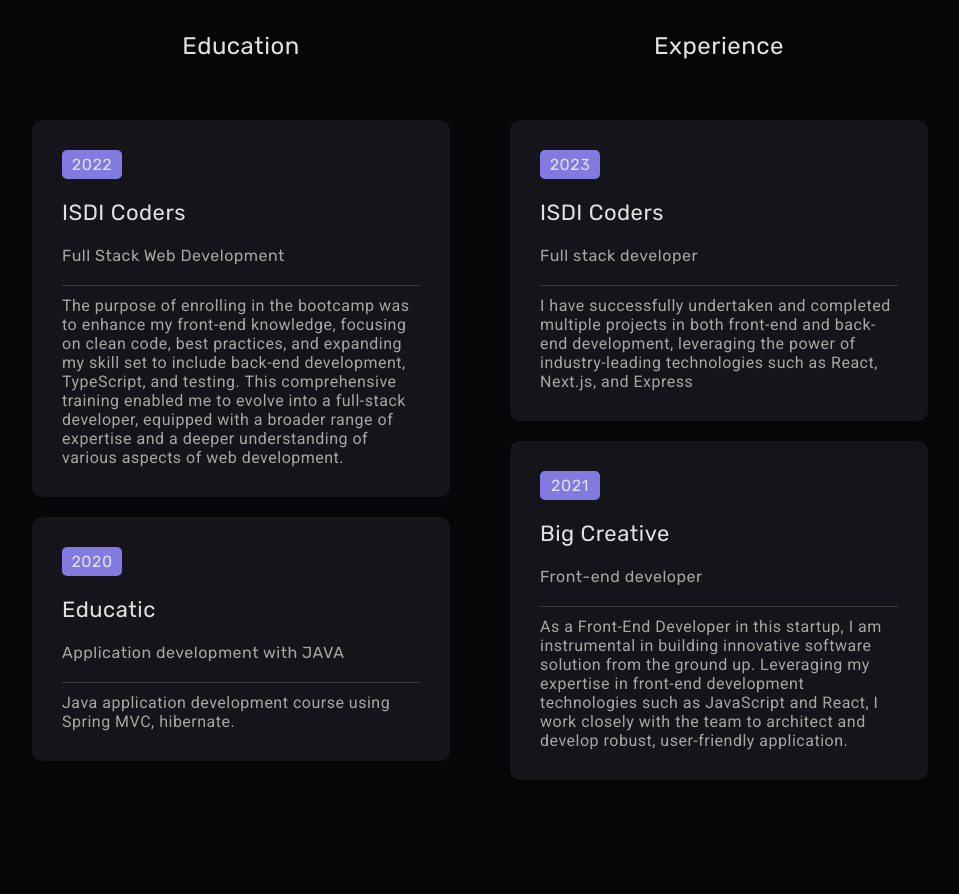
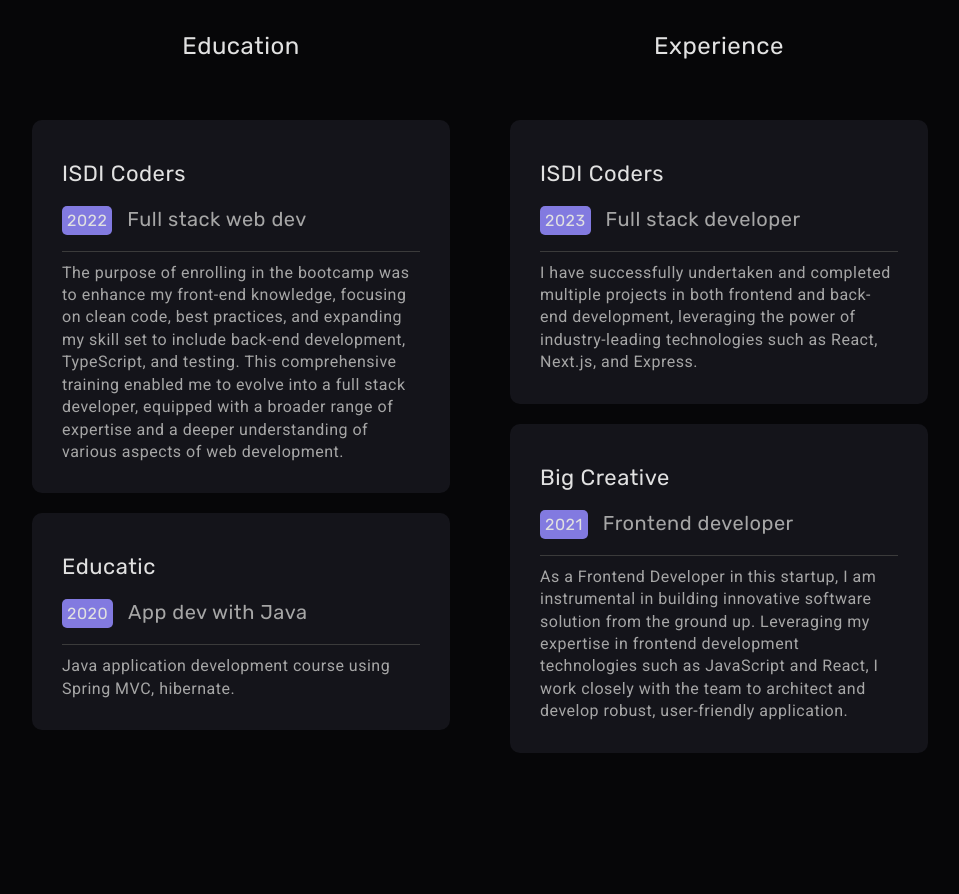
Before and after one commit to sergey-shapo/my-page, a React (Vite) app: page / in a window 1280 px wide. Shown: the part 1040-1934 px from the top of the page, without its empty margins (160-1119 px from the left). Built offline with nearby package versions, Linux system fonts and the light colour scheme.

Commit message:
Refactor Card components styles

```diff
--- a/src/components/Card/Card.tsx
+++ b/src/components/Card/Card.tsx
@@ -15,9 +15,11 @@
 }: CardProps): React.ReactElement => {
   return (
     <CardStyled>
-      <span className="year">{year}</span>
-      <h2>{heading}</h2>
-      <div className="card-info">{where}</div>
+      <h2> {heading}</h2>
+      <div className="card-info">
+        <span className="year">{year}</span>
+        {where}
+      </div>
       <div className="card-description">{description}</div>
     </CardStyled>
   );
--- a/src/components/Card/CardStyled.tsx
+++ b/src/components/Card/CardStyled.tsx
@@ -22,11 +22,14 @@
   .card-description {
     font-size: ${(props) => props.theme.fontSizes.smaller};
     font-family: ${(props) => props.theme.fonts.primary};
+    line-height: 140%;
   }
 
   .card-info {
     border-bottom: 1px solid #3b3b3b;
     padding-bottom: 20px;
+    font-size: clamp(13px, 5vw, 20px);
+    white-space: nowrap;
 
     /* line-height: 2; */
   }
@@ -36,12 +39,12 @@
     background-color: ${(props) => props.theme.colors.primary};
     border-radius: 5px;
     padding: 5px;
-    margin-right: 5px;
+    margin-right: 15px;
     text-align: center;
     max-width: 60px;
   }
 
-  @media screen and (max-width: 1050px) {
+  /* @media screen and (max-width: 1050px) {
     .card-info {
       display: flex;
       flex-direction: column;
@@ -53,7 +56,7 @@
     }
 
     gap: 12px;
-  }
+  } */
 `;
 
 export default CardStyled;
--- a/src/components/Main/MainStyled.ts
+++ b/src/components/Main/MainStyled.ts
@@ -56,6 +56,14 @@
     font-size: 38px;
     line-height: 40px;
     white-space: nowrap;
+  }
+
+  .about-area img {
+    max-width: 380px;
+    min-width: 300px;
+    height: auto;
+    max-height: 100%;
+    width: 100%;
   }
 
   .resume-area span {
--- a/src/resume.ts
+++ b/src/resume.ts
@@ -3,17 +3,17 @@
 export const education: CardProps[] = [
   {
     heading: "ISDI Coders",
-    rol: "Full Stack Web Development",
+    rol: "Full stack web dev",
     year: "2022",
     description: `The purpose of enrolling in the bootcamp was to enhance my front-end knowledge,
 focusing on clean code, best practices, and expanding my skill set to include back-end
 development, TypeScript, and testing. This comprehensive training enabled me to
-evolve into a full-stack developer, equipped with a broader range of expertise and a
+evolve into a full stack developer, equipped with a broader range of expertise and a
 deeper understanding of various aspects of web development.`,
   },
   {
     heading: "Educatic",
-    rol: "Application development with JAVA",
+    rol: "App dev with Java",
     year: "2020",
     description:
       "Java application development course using Spring MVC, hibernate.",
@@ -25,17 +25,17 @@
     heading: "ISDI Coders",
     rol: "Full stack developer",
     year: "2023",
-    description: `I have successfully undertaken and completed multiple projects in both front-end and
+    description: `I have successfully undertaken and completed multiple projects in both frontend and
 back-end development, leveraging the power of industry-leading technologies such as
-React, Next.js, and Express`,
+React, Next.js, and Express.`,
   },
   {
     heading: "Big Creative",
-    rol: "Front-end developer",
+    rol: "Frontend developer",
     year: "2021",
-    description: `As a Front-End Developer in this startup, I am instrumental in building innovative
+    description: `As a Frontend  Developer in this startup, I am instrumental in building innovative
 software solution from the ground up.
-Leveraging my expertise in front-end development technologies such as JavaScript
+Leveraging my expertise in frontend development technologies such as JavaScript
 and React, I work closely with the team to architect and develop robust, user-friendly
 application.`,
   },
```
